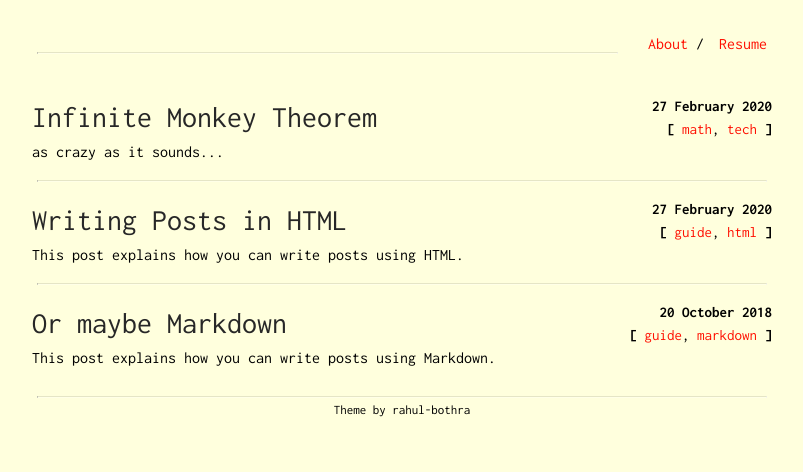
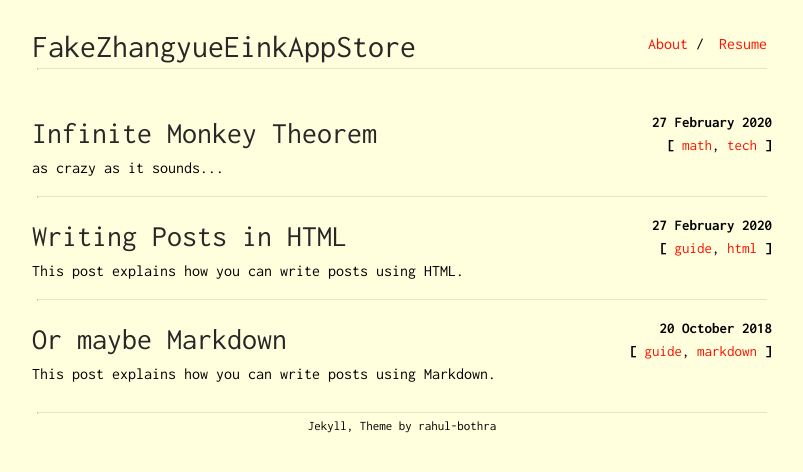
Before and after one commit to summer502/FakeZhangyueEinkAppStore, a Jekyll site: the page built from index.html, in a window 1280 px wide. Shown: the top 472 px of the page, without its empty margins (238-1041 px from the left). Built offline with Jekyll 4.4.1, drawn with Linux system fonts in a browser that asks for light colours.

Commit message:
Update _config.yml

```diff
--- a/_config.yml
+++ b/_config.yml
@@ -1,14 +1,16 @@
 title: Welcome to FakeZhangyueEinkAppStore!
 author: summer502
 subtitle: "伪掌阅iReader应用商店，给设备安装第三方app"
-keywords: "FakeZhangyueEinkAppStore,掌阅iReader安装第三方app"
+keywords: "FakeZhangyueEinkAppStore, 掌阅iReader安装第三方app"
 
 url: ""
 baseurl: "/FakeZhangyueEinkAppStore"
 
+logo_name: FakeZhangyueEinkAppStore
+
 footer_only_homepage: true
 footer_url: "https://github.com/rahul-bothra"
-footer_text: "Theme by rahul-bothra"
+footer_text: "Jekyll, Theme by rahul-bothra"
 
 profile-picture: assets/profile.png
 favicon_location: assets/favicon.ico
```
